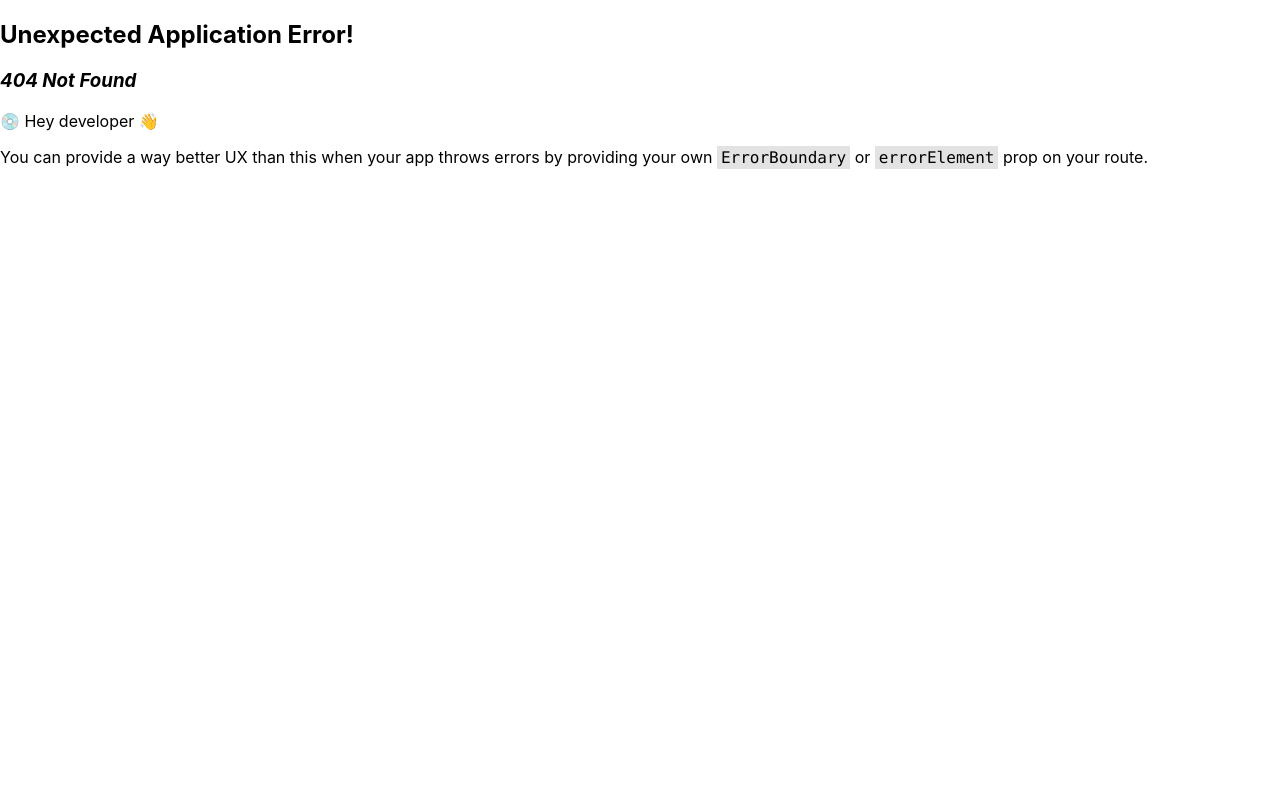
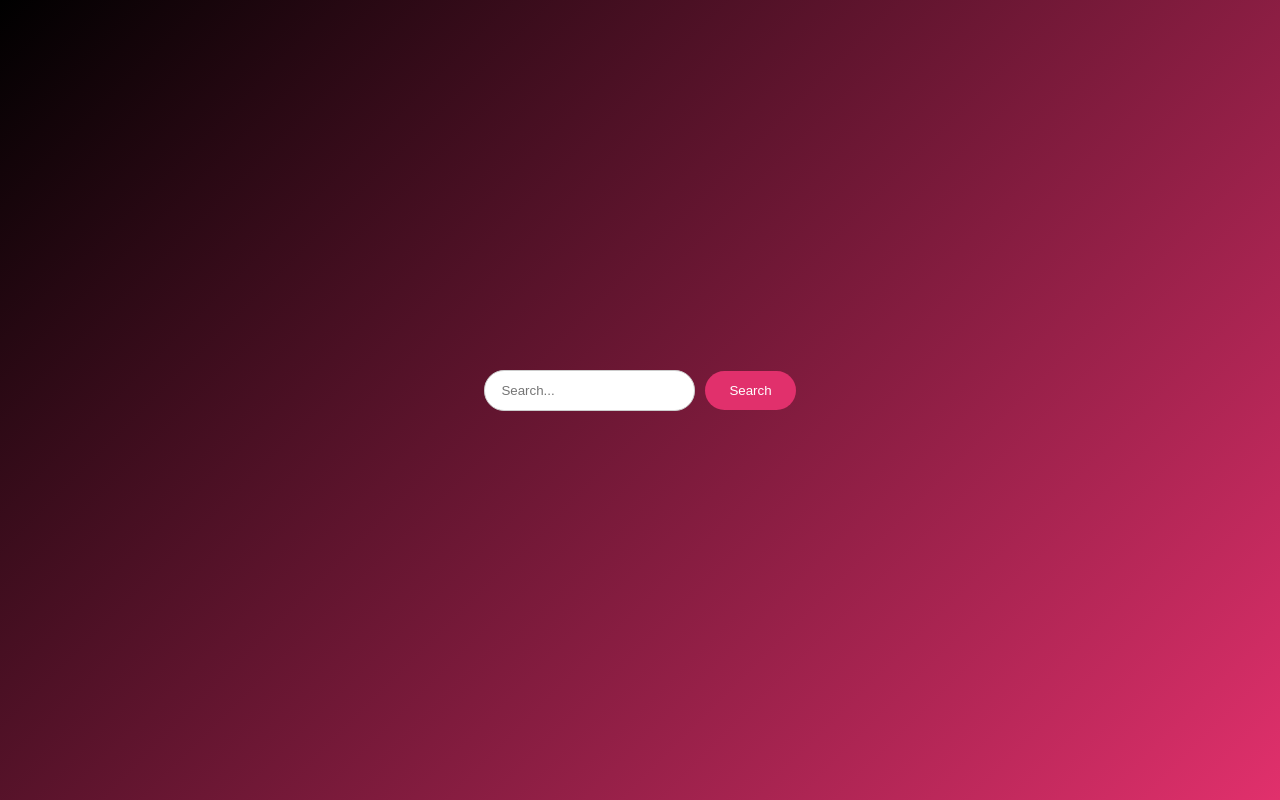
Before and after one commit to myzticx/sharesnips, a React (Create React App) app: page /search in a window 1280 px wide. Before the commit this address had no page. Built offline with nearby package versions, Linux system fonts and the light colour scheme.

Commit message:
fixes added, bugs removed, major

```diff
--- a/package.json
+++ b/package.json
@@ -20,6 +20,7 @@
     "react-router-dom": "^6.20.0",
     "react-scripts": "5.0.1",
     "react-socks": "^2.2.0",
+    "react-toastify": "^10.0.5",
     "styled-components": "^6.1.1",
     "typescript": "^4.9.5",
     "uuid": "^9.0.1",
--- a/src/App.tsx
+++ b/src/App.tsx
@@ -1,4 +1,5 @@
 import React, { useState, useEffect } from "react";
+import styled from "styled-components";
 import { Routes, Route, Navigate } from "react-router-dom";
 import LandingPage from "./pages/landingpage";
 import Friends from "./pages/friends";
@@ -7,10 +8,30 @@ import MyAccount from "./pages/myaccount";
 import { ToDo } from "./pages/todolist";
 import Calendar from "./pages/calendar";
 import LoginForm from "./pages/signup";
-
+import SearchPage from "./mobile/search";
 import HomePage from "./pages/homepage";
 import SignUpForm from "./pages/signuppage";
 import toast, { Toaster } from "react-hot-toast";
+import MainNavbar from "./components/MainNavbar";
+import MobileNavbar from "./components/MobileNavbar";
+
+const NavbarContainer = styled.div`
+  @media (min-width: 1024px) {
+    display: block;
+  }
+  @media (max-width: 1023px) {
+    display: none;
+  }
+`;
+
+const MobileNavbarContainer = styled.div`
+  @media (min-width: 1024px) {
+    display: none;
+  }
+  @media (max-width: 1023px) {
+    display: block;
+  }
+`;
 
 function App() {
   const [isLoggedIn, setIsLoggedIn] = useState(false);
@@ -42,7 +63,12 @@ function App() {
           duration: 2000,
         }}
       />
-
+      <NavbarContainer>
+        <MainNavbar />
+      </NavbarContainer>
+      <MobileNavbarContainer>
+        <MobileNavbar />
+      </MobileNavbarContainer>
       <Routes>
         <Route
           path="/"
@@ -74,6 +100,16 @@ function App() {
           }
         />
         <Route
+          path="/search"
+          element={
+            isLoggedIn ? (
+              <SearchPage />
+            ) : (
+              <Navigate to="/signup" replace={true} />
+            )
+          }
+        />
+        <Route
           path="/calendar"
           element={
             isLoggedIn ? <Calendar /> : <Navigate to="/signup" replace={true} />
--- a/src/components/MobileNavbar.tsx
+++ b/src/components/MobileNavbar.tsx
@@ -1,5 +1,6 @@
 import React from "react";
 import styled from "styled-components";
+import { Link } from "react-router-dom";
 import { FontAwesomeIcon } from "@fortawesome/react-fontawesome";
 import {
   faHouse,
@@ -22,12 +23,13 @@ const MobileNavContainer = styled.div`
     padding: 10px 0;
     position: fixed;
     bottom: 0;
+    height: 6%;
   }
 `;
 
 const NavButton = styled.div`
   color: white;
-  font-size: 24px;
+  font-size: 30px;
   display: flex;
   justify-content: center;
   align-items: center;
@@ -42,7 +44,9 @@ const MobileNavbar = () => {
         <FontAwesomeIcon icon={faHouse} />
       </NavButton>
       <NavButton>
-        <FontAwesomeIcon icon={faMagnifyingGlass} />
+        <Link to="/search">
+          <FontAwesomeIcon icon={faMagnifyingGlass} />
+        </Link>
       </NavButton>
       <NavButton>
         <FontAwesomeIcon icon={faUsers} />
--- /dev/null
+++ b/src/mobile/search.tsx
@@ -0,0 +1,62 @@
+import styled from "styled-components";
+import MainNavbar from "../components/MainNavbar";
+
+// Container for the entire search page
+const SearchPageContainer = styled.div`
+  height: 100vh; /* Full height */
+  display: flex;
+  align-items: center;
+  justify-content: center;
+  background: linear-gradient(
+    135deg,
+    #000000 0%,
+    #e1306c 100%
+  ); /* Gradient background */
+`;
+
+// Container for the search bar
+const SearchContainer = styled.div`
+  display: flex;
+  align-items: center;
+  justify-content: center;
+  margin-bottom: 20px; /* Adjust the margin between lines */
+`;
+
+// Styling for the search input
+const SearchBar = styled.input`
+  flex: 1; /* Take remaining space */
+  padding: 12px 16px; /* Adjust the padding for height and width */
+  border-radius: 20px; /* Curved edges */
+  border: 1px solid #ccc; /* Add a border for visibility */
+  color: #000000; /* Text color */
+  background-color: #fff; /* Background color */
+`;
+
+// Styling for the search button
+const SearchButton = styled.button`
+  margin-left: 10px; /* Create space between bar and button */
+  background-color: #e1306c; /* Button background color */
+  color: #fff; /* Text color */
+  padding: 12px 24px; /* Adjust the padding for height and width */
+  border: none;
+  border-radius: 20px; /* Curved edges */
+  cursor: pointer;
+
+  &:hover {
+    background-color: #000000; /* Change background color on hover */
+  }
+`;
+
+// The search page component
+const SearchPage = () => {
+  return (
+    <SearchPageContainer>
+      <SearchContainer>
+        <SearchBar type="text" placeholder="Search..." />
+        <SearchButton>Search</SearchButton>
+      </SearchContainer>
+    </SearchPageContainer>
+  );
+};
+
+export default SearchPage;
--- a/src/pages/homepage.tsx
+++ b/src/pages/homepage.tsx
@@ -1,12 +1,13 @@
 import React, { useState } from "react";
-import { Resizable } from "react-resizable";
 import styled, { createGlobalStyle, ThemeProvider } from "styled-components";
 import { FontAwesomeIcon } from "@fortawesome/react-fontawesome";
 import {
   faHeart as farHeart,
   faStar as farStar,
 } from "@fortawesome/free-regular-svg-icons";
-import { v4 as uuidv4 } from "uuid";
+import { ToastContainer, toast } from "react-toastify";
+import "react-toastify/dist/ReactToastify.css";
+import { Resizable } from "react-resizable";
 import {
   faHeart,
   faStar,
@@ -22,8 +23,8 @@ import {
 import { useEffect, useRef } from "react";
 import { Link } from "react-router-dom";
 import logo from "../images/logo.png";
-import MobileNavbar from "../components/MobileNavbar";
-import { toast, Toaster } from "react-hot-toast";
+import friends from "./friends";
+import FavoritesPage from "../components/media/favourited"; // Import the FavoritesPage component
 
 // Interface for code snippet
 interface CodeSnippet {
@@ -37,6 +38,7 @@ interface CodeSnippet {
     count: number;
     list: string[];
   };
+  showCommentSection: boolean;
 }
 
 const Footer = styled.footer`
@@ -173,7 +175,10 @@ const Hamburger = styled.div`
   color: ${(props) => props.theme.accent};
 
   @media (max-width: 768px) {
-    display: none;
+    display: block; /* Display the hamburger on screens <= 768px */
+    position: absolute;
+    top: 20px;
+    left: 0px;
   }
 `;
 
@@ -188,7 +193,9 @@ const Sidebar = styled.div<{ isOpen: boolean }>`
   transition: all 0.3s ease;
 
   @media (max-width: 768px) {
-    display: none;
+    width: 100%;
+    display: ${(props) =>
+      props.isOpen ? "block" : "none"}; /* Show or hide on mobile */
   }
 `;
 
@@ -285,6 +292,7 @@ const Logo = styled.div`
 
   @media (max-width: 768px) {
     font-size: 20px;
+    margin-left: 85px;
   }
 `;
 
@@ -336,6 +344,12 @@ const CodeSnippetsList: React.FC<{ snippets: CodeSnippet[] }> = ({
   const [commentInput, setCommentInput] = useState("");
   const [currentTime, setCurrentTime] = useState(new Date());
   const [notifications, setNotifications] = useState<string[]>([]);
+  const [username, setUsername] = useState<string>(""); // Define the state with string type
+
+  const setLoggedInUsername = (name: string) => {
+    // Specify the type for 'name' parameter as string
+    setUsername(name);
+  };
 
   useEffect(() => {
     setSnippetList(snippets);
@@ -346,6 +360,20 @@ const CodeSnippetsList: React.FC<{ snippets: CodeSnippet[] }> = ({
 
     return () => clearInterval(interval);
   }, [snippets]);
+
+  const handleComment = (id: number) => {
+    const updatedSnippets = snippetList.map((snippet) => {
+      if (snippet.id === id) {
+        return {
+          ...snippet,
+          showCommentSection: !snippet.showCommentSection, // Toggle the comment section visibility
+        };
+      }
+      return snippet;
+    });
+
+    setSnippetList(updatedSnippets);
+  };
 
   const getTimeDifference = (timestamp: number): string => {
     const secondsDifference = Math.floor(
@@ -375,8 +403,7 @@ const CodeSnippetsList: React.FC<{ snippets: CodeSnippet[] }> = ({
     const updatedSnippets = snippetList.map((snippet) => {
       if (snippet.id === id) {
         const newNotification = `Your post has received a like!`;
-        setNotifications([newNotification, ...notifications]);
-
+        toast.success(newNotification); // Use toast to display success message
         return {
           ...snippet,
           liked: !snippet.liked,
@@ -389,12 +416,12 @@ const CodeSnippetsList: React.FC<{ snippets: CodeSnippet[] }> = ({
     setSnippetList(updatedSnippets);
   };
 
-  const handleComment = (id: number) => {
+  const handleAddComment = (id: number) => {
     const updatedSnippets = snippetList.map((snippet) => {
-      if (snippet.id === id) {
-        const newComment = ` ${commentInput}`; // Replace with your actual comment logic
+      if (snippet.id === id && commentInput.trim() !== "") {
+        const newComment = `${username}: ${commentInput}`; // Add username to the comment
         const updatedCommentsList = [...snippet.comments.list, newComment];
-
+        toast.success("Comment posted successfully!"); // Use toast to display success message
         return {
           ...snippet,
           comments: {
@@ -402,6 +429,7 @@ const CodeSnippetsList: React.FC<{ snippets: CodeSnippet[] }> = ({
             count: snippet.comments.count + 1,
             list: updatedCommentsList,
           },
+          showCommentSection: false, // Hide the comment section after adding a comment
         };
       }
       return snippet;
@@ -414,6 +442,10 @@ const CodeSnippetsList: React.FC<{ snippets: CodeSnippet[] }> = ({
   const handleFavorite = (id: number) => {
     const updatedSnippets = snippetList.map((snippet) => {
       if (snippet.id === id) {
+        const message = snippet.favorited
+          ? "Removed from favorites"
+          : "Added to favorites";
+        toast.success(message); // Use toast to display success message
         return { ...snippet, favorited: !snippet.favorited };
       }
       return snippet;
@@ -450,15 +482,15 @@ const CodeSnippetsList: React.FC<{ snippets: CodeSnippet[] }> = ({
             {snippet.favorited ? "Favorited" : "Favorite"}
           </FavoriteButton>
           <CommentButton
+            onClick={() => handleComment(snippet.id)}
             commented={snippet.comments.count > 0}
-            onClick={() => handleComment(snippet.id)}
           >
             <FontAwesomeIcon icon={faComment} />
             {snippet.comments.count > 0
               ? `${snippet.comments.count} Comments`
               : "Comment"}
           </CommentButton>
-          {snippet.comments.count > 0 && (
+          {snippet.showCommentSection && (
             <CommentBox>
               {snippet.comments.list.map((comment, index) => (
                 <div key={index}>{comment}</div>
@@ -469,7 +501,7 @@ const CodeSnippetsList: React.FC<{ snippets: CodeSnippet[] }> = ({
                 value={commentInput}
                 onChange={(e) => setCommentInput(e.target.value)}
               />
-              <SendButton onClick={() => handleComment(snippet.id)}>
+              <SendButton onClick={() => handleAddComment(snippet.id)}>
                 Send
               </SendButton>
             </CommentBox>
@@ -564,14 +596,6 @@ const SecondSidebarLink = styled.div`
   }
 `;
 
-const ShareSnipsBox = styled.div`
-  background-color: #333; /* Dark grey background color */
-  color: white; /* Text color */
-  border-radius: 10px; /* Curved edges */
-  padding: 20px; /* Padding inside the box */
-  margin-bottom: 20px; /* Margin to separate from other elements */
-`;
-
 const LogoInLeftBar = styled.img`
   position: absolute;
   top: 20px; // Adjust the top position as needed
@@ -583,6 +607,14 @@ const LogoInLeftBar = styled.img`
   }
 `;
 
+const ShareSnipsBox = styled.div`
+  background-color: #333; /* Dark grey background color */
+  color: white; /* Text color */
+  border-radius: 10px; /* Curved edges */
+  padding: 20px; /* Padding inside the box */
+  margin-bottom: 20px; /* Margin to separate from other elements */
+`;
+
 const InstagramCodeClone: React.FC = () => {
   const [snippetInput, setSnippetInput] = useState("");
   const [postedSnippets, setPostedSnippets] = useState<CodeSnippet[]>([]);
@@ -591,42 +623,28 @@ const InstagramCodeClone: React.FC = () => {
   const [hasNotifications, setHasNotifications] = useState(false);
   const [isLoggedIn, setIsLoggedIn] = useState(false);
   const [notifications, setNotifications] = useState<string[]>([]);
-
-  const checkCodeCharacteristics = (snippet: string) => {
-    // Simple check for code characteristics
-    const codeRegex = /[{}()<>;:,=]/;
-    return codeRegex.test(snippet);
-  };
+  const [favoritedSnippets, setFavoritedSnippets] = useState<CodeSnippet[]>([]); // State for favorited snippets
 
   const handlePostSnippet = () => {
     if (snippetInput.trim() !== "") {
-      // Check if the snippet contains code characteristics
-      if (checkCodeCharacteristics(snippetInput)) {
       const newSnippet: CodeSnippet = {
-          id: uuidv4(),
+        id: Date.now(),
         code: snippetInput.trim(),
         language: "Any",
         likes: 0,
         liked: false,
         favorited: false,
-          comments: { count: 0, list: [] }, // Initialize comments.list as an empty array
+        comments: { count: 0, list: [] },
+        showCommentSection: false, // Add the showCommentSection property
       };
       setPostedSnippets([newSnippet, ...postedSnippets]);
       setSnippetInput("");
-        toast.success("Snippet posted successfully!");
-      } else {
-        // Display error toast if snippet doesn't contain code characteristics
-
-        toast.error("Sorry, but that isn't a code snippet.");
-      }
     }
   };
 
   const toggleTheme = () => {
     setCurrentTheme(currentTheme === lightTheme ? darkTheme : lightTheme);
   };
-
-  const [username, setUsername] = useState("");
 
   const toggleNotifications = () => {
     setHasNotifications(!hasNotifications);
@@ -644,6 +662,12 @@ const InstagramCodeClone: React.FC = () => {
   ) => {
     setWidth(size.width);
   };
+  const [username, setUsername] = useState<string>(""); // Define the state with string type
+
+  const setLoggedInUsername = (name: string) => {
+    // Specify the type for 'name' parameter as string
+    setUsername(name);
+  };
 
   const initialSnippets: CodeSnippet[] = [
     // Initial snippets data
@@ -651,6 +675,7 @@ const InstagramCodeClone: React.FC = () => {
 
   const handleProfileClick = () => {
     if (isLoggedIn) {
+      setLoggedInUsername("User123"); // Set the username here
       // Redirect to myaccount.tsx if logged in
       return <Link to="/myaccount">My Account</Link>;
     } else {
@@ -670,7 +695,7 @@ const InstagramCodeClone: React.FC = () => {
           <Logo>ShareSnips</Logo>
           <ToggleButton onClick={toggleTheme}>Toggle Theme</ToggleButton>
         </Header>
-
+        <ToastContainer />
         <Sidebar isOpen={isSidebarOpen}>
           <SidebarContent>
             <BackIcon onClick={toggleSidebar}>
@@ -699,12 +724,6 @@ const InstagramCodeClone: React.FC = () => {
               <FontAwesomeIcon icon={faUsers} />
               <Link to="/calendar">
                 <IconText>Calendar</IconText>
-              </Link>
-            </SidebarLink>
-            <SidebarLink>
-              <FontAwesomeIcon icon={faStar} />
-              <Link to="/calendar">
-                <IconText>Favourites</IconText>
               </Link>
             </SidebarLink>
           </SidebarContent>
@@ -737,7 +756,6 @@ const InstagramCodeClone: React.FC = () => {
             </SecondSidebarContent>
           </Resizable>
         </SecondSidebar>
-
         <SearchContainer>
           <SearchBar type="text" placeholder="Search something..."></SearchBar>
           <SearchButton>Search</SearchButton>
@@ -751,11 +769,9 @@ const InstagramCodeClone: React.FC = () => {
           />
           <PostButton onClick={handlePostSnippet}>Post</PostButton>
         </ShareBox>
-
         <h1>Code Snippets</h1>
         <CodeSnippetsList snippets={[...initialSnippets, ...postedSnippets]} />
       </Container>
-      <MobileNavbar />
     </ThemeProvider>
   );
 };
```
Also changed, not shown: src/components/media/favourited.tsx (+67 -29 lines), src/index.tsx (+6 -1 lines), 1 other file (tests, documents, lock files or other folders). Lines whose indentation alone changed are shown as unchanged.
